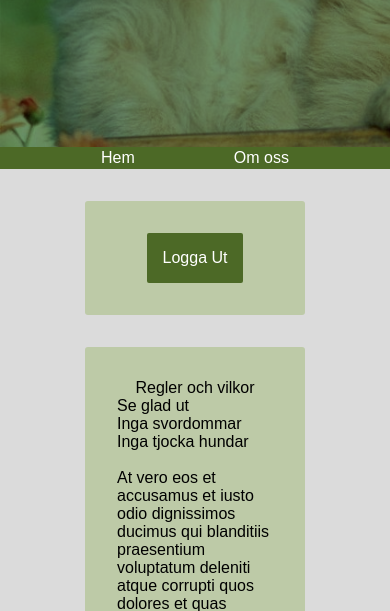
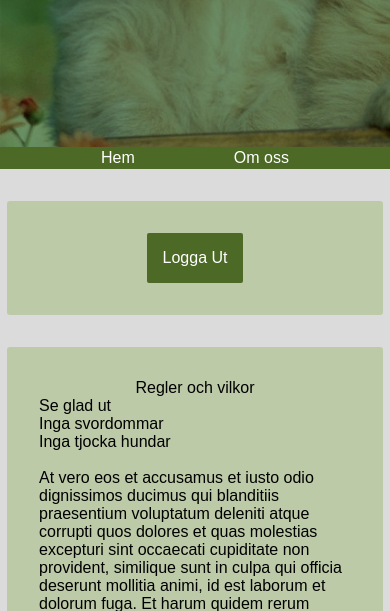
Before and after one commit to ElinSjogren/hundklubben, a plain HTML site: page index.html in a window 390 px wide. Shown: the part 233-844 px from the top of the page. Drawn offline with Linux system fonts and the light colour scheme.

Commit message:
mobilvänlig

```diff
--- a/style.css
+++ b/style.css
@@ -75,3 +75,10 @@ button{
   background-color: rgb(76, 105, 38);
   color: white;
 }
+
+@media (max-width: 500px) {
+  .loggaInWrapp,
+#informationSomInloggad{
+  width: 80vw;
+}
+}
```
